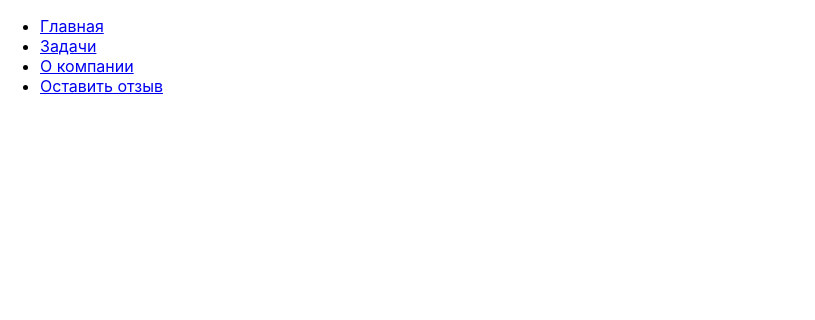
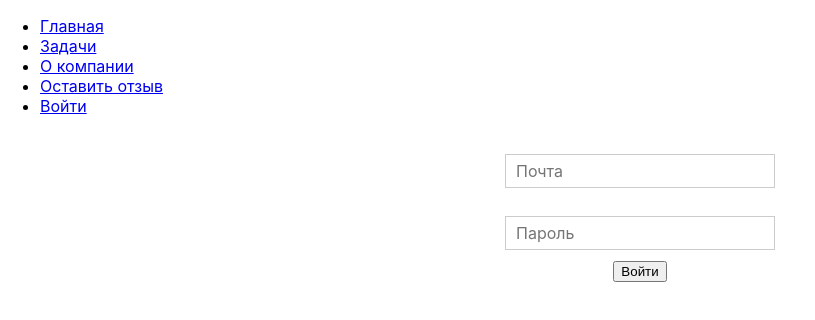
Before and after one commit to education-vk-company/lesson-6-spa, a React (Create React App) app: page /login in a window 1280 px wide. Shown: the top 320 px of the page, without its empty margins (0-815 px from the left). Built offline with nearby package versions, Linux system fonts and the light colour scheme.

Commit message:
Add auth form

```diff
--- a/src/App.js
+++ b/src/App.js
@@ -3,6 +3,7 @@ import Layout from './components/Layout/Layout';
 import ToDoContainer from './containers/ToDoContainer/ToDoContainer';
 import { BrowserRouter as Router, Route} from 'react-router-dom';
 import FeedbackContainer from './containers/FeedbackContainer/FeedbackContainer';
+import Auth from './containers/Auth/Auth';
 const About = () => (
   <div>AboutPage</div>
 );
@@ -15,6 +16,7 @@ class App extends Component {
           <Route path='/task' component={ToDoContainer} />
           <Route path='/about' exact component={About} />
           <Route path='/feedback' exact component={FeedbackContainer} />
+          <Route path='/login' exact component={Auth} />
         </Layout>
       </Router>
     );
--- a/src/components/Header/Header.js
+++ b/src/components/Header/Header.js
@@ -15,6 +15,9 @@ const header = () => (
         <li>
             <Link to='/feedback'>Оставить отзыв</Link>
         </li>
+        <li>
+            <Link to='/login'>Войти</Link>
+        </li>
     </ul>
 );
 
--- /dev/null
+++ b/src/containers/Auth/Auth.js
@@ -0,0 +1,91 @@
+import React, { Component } from 'react';
+import Input from '../../components/Input/Input';
+
+class Auth extends Component {
+    state={
+        controls: {
+            email: {
+                elementType: 'input',
+                elementConfig: {
+                    type: 'email',
+                    placeholder: 'Почта'
+                },
+                value: '',
+                validation: {
+                    required: true,
+                    isEmail: true,
+                },
+                valid: false,
+                touched: false,
+            },
+            password: {
+                elementType: 'input',
+                elementConfig: {
+                    type: 'password',
+                    placeholder: 'Пароль'
+                },
+                value: '',
+                validation: {
+                    required: true,
+                    minLength: 6,
+                },
+                valid: false,
+                touched: false,
+            },
+        }
+    };
+
+    checkValidity(value, rules) {
+        let isValid = true;
+
+        if(rules.required) {
+            isValid = value.trim() !== '' && isValid;
+        }
+
+        if (rules.minLength) {
+            isValid = value.length >= rules.minLength && isValid;
+        }
+
+        return isValid;
+    };
+
+    inputChangedHandler = (event, key) => {
+        const updatedControls = {
+            ...this.state.controls,
+            [key]: {
+                ...this.state.controls[key],
+                value: event.target.value,
+                valid: this.checkValidity(event.target.value, this.state.controls[key].validation),
+                touched: true,
+            }
+        };
+
+        this.setState({ controls: updatedControls });
+    };
+
+    render() {
+        const formElements = {...this.state.controls};
+        const inputs = Object.keys(formElements).map(key => {
+            const inputElement = formElements[key];
+            return <Input
+                key={key}
+                elementType={inputElement.elementType}
+                elementConfig={inputElement.elementConfig}
+                value={inputElement.value}
+                invalid={!inputElement.valid}
+                touched={inputElement.touched}
+                changed={(event)=> this.inputChangedHandler(event, key)}
+            />
+        });
+        return (
+            <form onSubmit={this.feedbackHandler}>
+                {inputs}
+                <button type="submit">
+                    Войти
+                </button>
+            </form>
+        );
+    }
+}
+
+export default Auth;
--- a/src/containers/FeedbackContainer/FeedbackContainer.js
+++ b/src/containers/FeedbackContainer/FeedbackContainer.js
@@ -72,7 +72,6 @@ class FeedbackContainer extends Component {
         updatedFormElement.value = event.target.value;
         updatedFormElement.touched = true;
         updatedFormElement.valid = this.checkValidity(updatedFormElement.value, updatedFormElement.validation);
-        console.log(updatedFormElement);
         updatedForm[key] = updatedFormElement;
 
         const formIsValid = Object.keys(updatedForm).every(key => {
```
